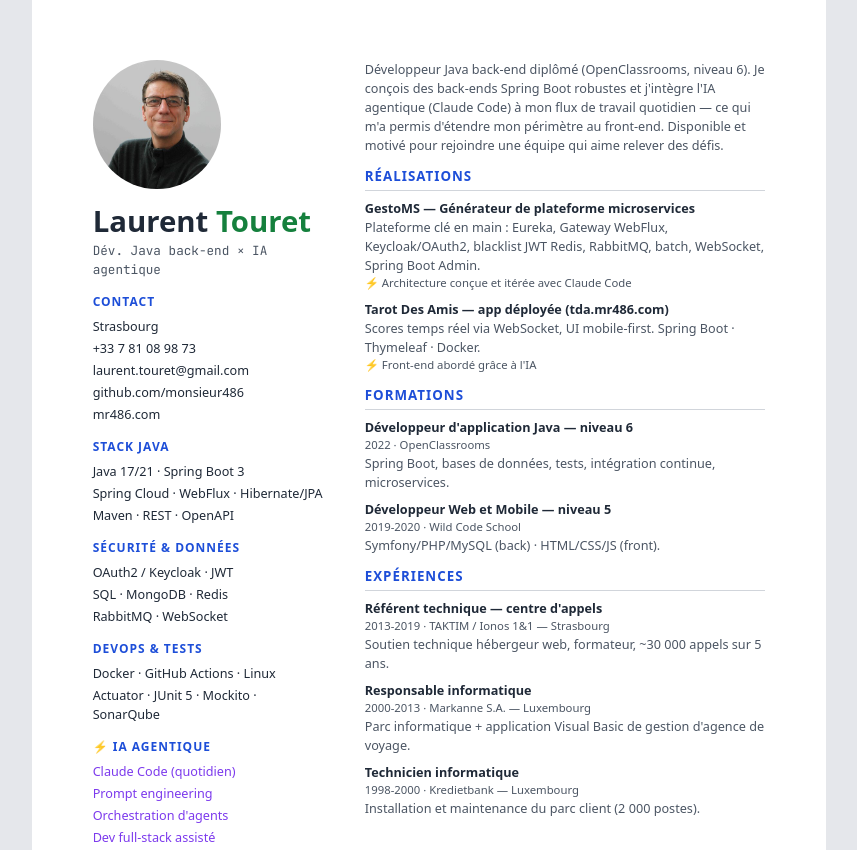
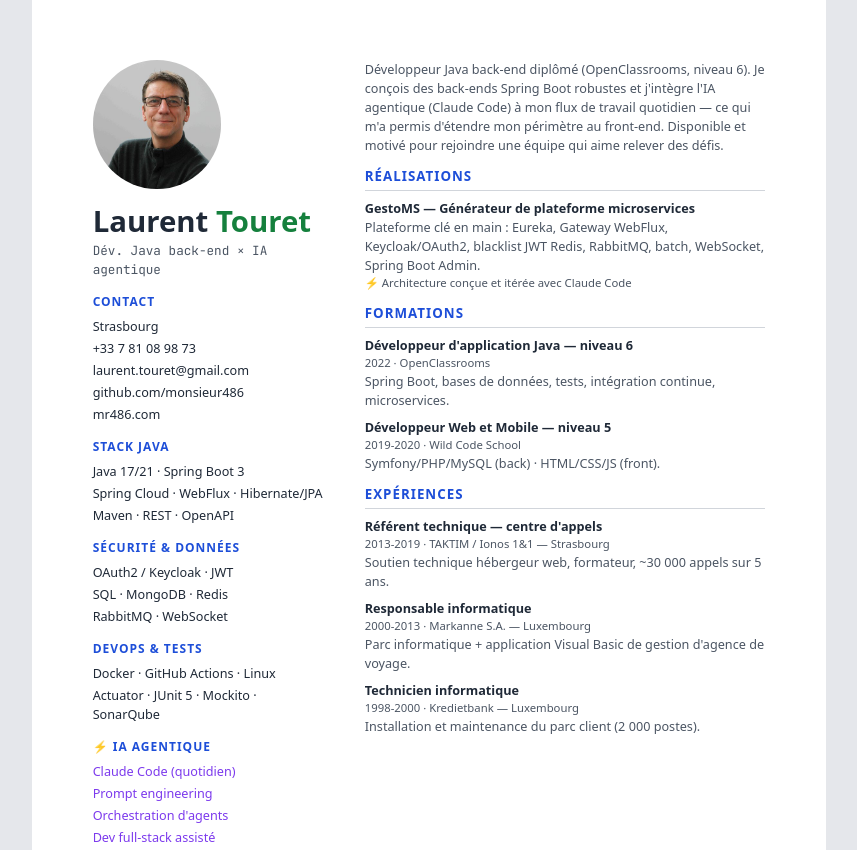
Before and after one commit to monsieur486/monsieur486, a plain HTML site: page www/cv.html in a window 1280 px wide. Shown: the top 850 px of the page, without its empty margins (211-1068 px from the left). Drawn offline with Linux system fonts and the light colour scheme.

Commit message:
feat(cv): retire Tarot Des Amis des réalisations
Aligne le CV sur le site, où le projet n'est plus mis en avant.

```diff
--- a/www/cv.html
+++ b/www/cv.html
@@ -79,11 +79,6 @@
                 <p>Plateforme clé en main : Eureka, Gateway WebFlux, Keycloak/OAuth2, blacklist JWT Redis, RabbitMQ, batch, WebSocket, Spring Boot Admin.</p>
                 <p class="cv__ianote">⚡ Architecture conçue et itérée avec Claude Code</p>
             </div>
-            <div class="cv__item">
-                <h3>Tarot Des Amis — app déployée (tda.mr486.com)</h3>
-                <p>Scores temps réel via WebSocket, UI mobile-first. Spring Boot · Thymeleaf · Docker.</p>
-                <p class="cv__ianote">⚡ Front-end abordé grâce à l'IA</p>
-            </div>
         </section>
 
         <section class="cv__section">
```
